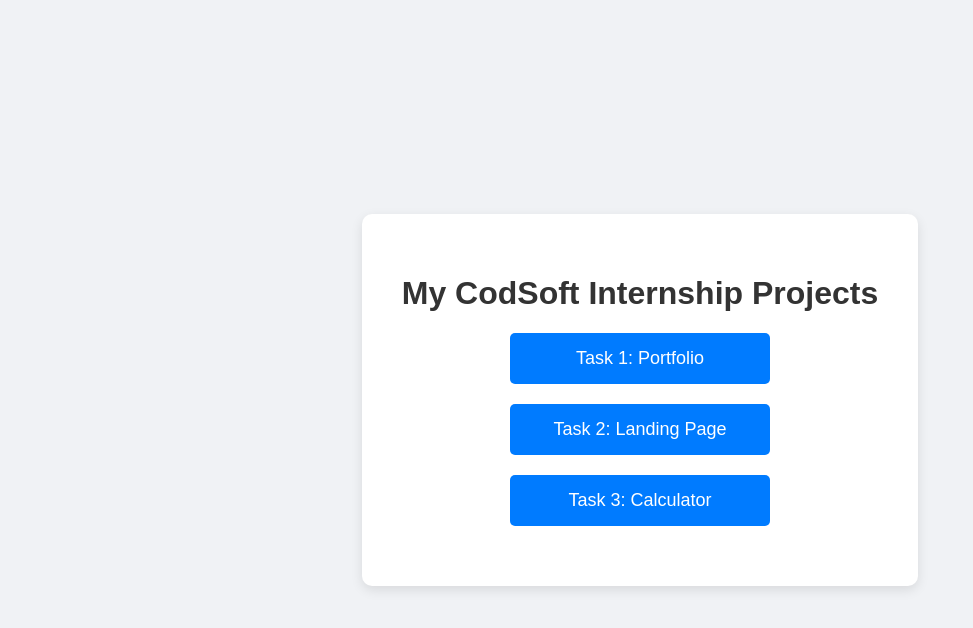
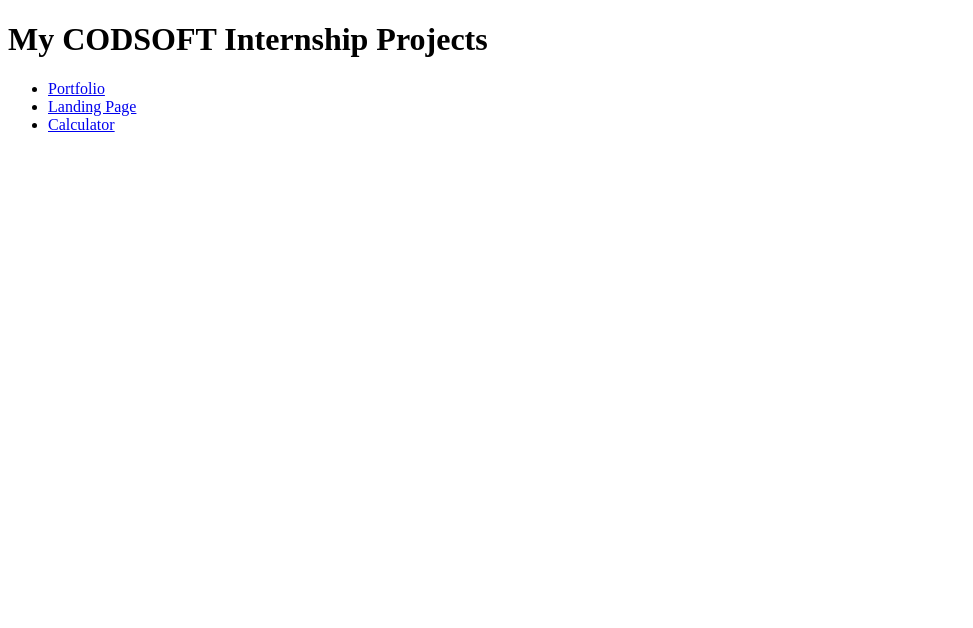
Before and after one commit to gopikavijayakumar2506-sketch/CODSOFT, a plain HTML site: page index.html in a window 1280 px wide. Shown: the whole page, without its empty margins (0-973 px from the left). Drawn offline with Linux system fonts and the light colour scheme.

Commit message:
index.html

```diff
--- a/index.html
+++ b/index.html
@@ -1,26 +1,15 @@
 <!DOCTYPE html>
-<html lang="en">
+<html>
 <head>
-    <meta charset="UTF-8">
-    <title>Gopika's CodSoft Projects</title>
-    <style>
-        body { font-family: sans-serif; background-color: #f0f2f5; display: flex; justify-content: center; align-items: center; height: 100vh; margin: 0; }
-        .container { background-color: white; padding: 40px; border-radius: 10px; box-shadow: 0 4px 12px rgba(0,0,0,0.1); text-align: center; }
-        h1 { color: #333; }
-        ul { list-style-type: none; padding: 0; }
-        li { margin: 20px 0; }
-        a { text-decoration: none; background-color: #007bff; color: white; padding: 15px 30px; border-radius: 5px; font-size: 18px; display: inline-block; width: 200px; transition: background-color 0.3s; }
-        a:hover { background-color: #0056b3; }
-    </style>
+  <meta charset="UTF-8">
+  <title>CODSOFT Internship Projects</title>
 </head>
 <body>
-    <div class="container">
-        <h1>My CodSoft Internship Projects</h1>
-        <ul>
-            <li><a href="Task-1-Portfolio/">Task 1: Portfolio</a></li>
-            <li><a href="Task-2-Landing-Page/">Task 2: Landing Page</a></li>
-            <li><a href="Task-3-Calculator/">Task 3: Calculator</a></li>
-        </ul>
-    </div>
+  <h1>My CODSOFT Internship Projects</h1>
+  <ul>
+    <li><a href="portfolio/index.html">Portfolio</a></li>
+    <li><a href="landing-page/index.html">Landing Page</a></li>
+    <li><a href="my-calculator/index.html">Calculator</a></li>
+  </ul>
 </body>
 </html>
```
